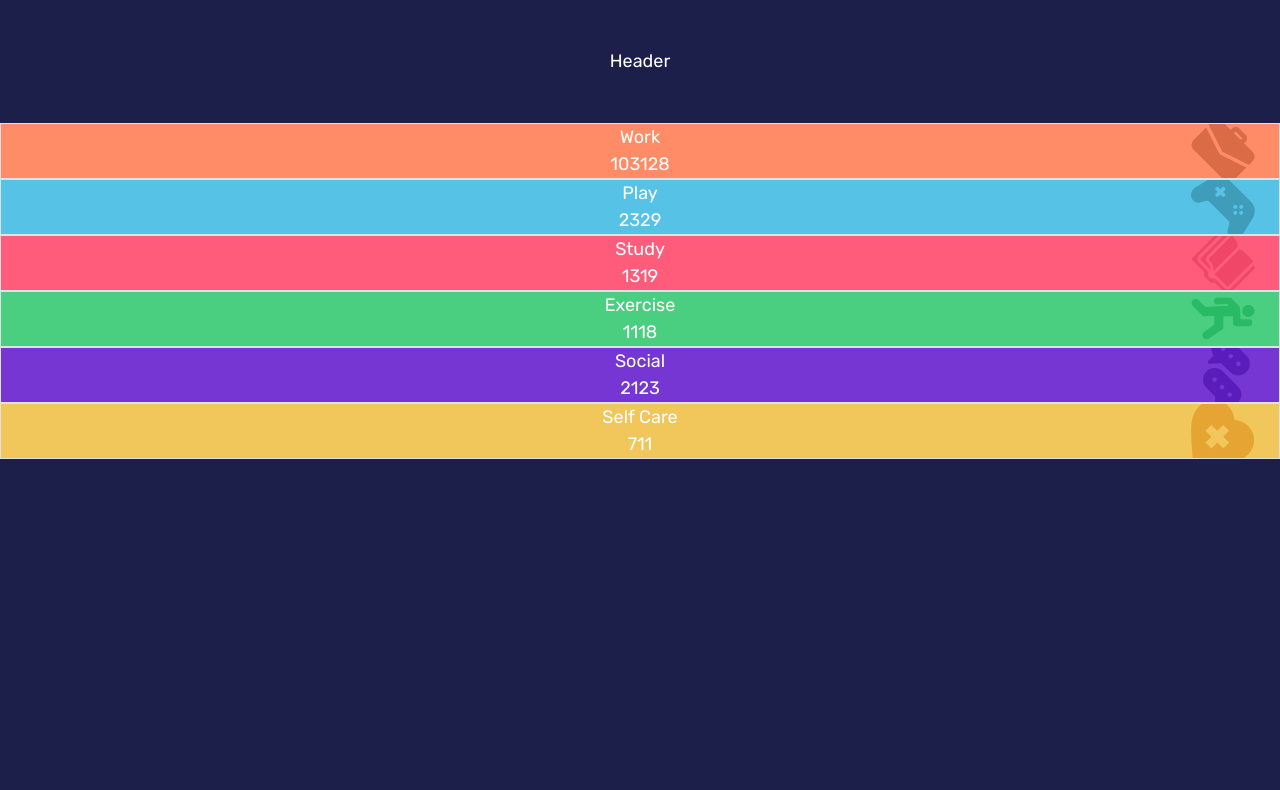
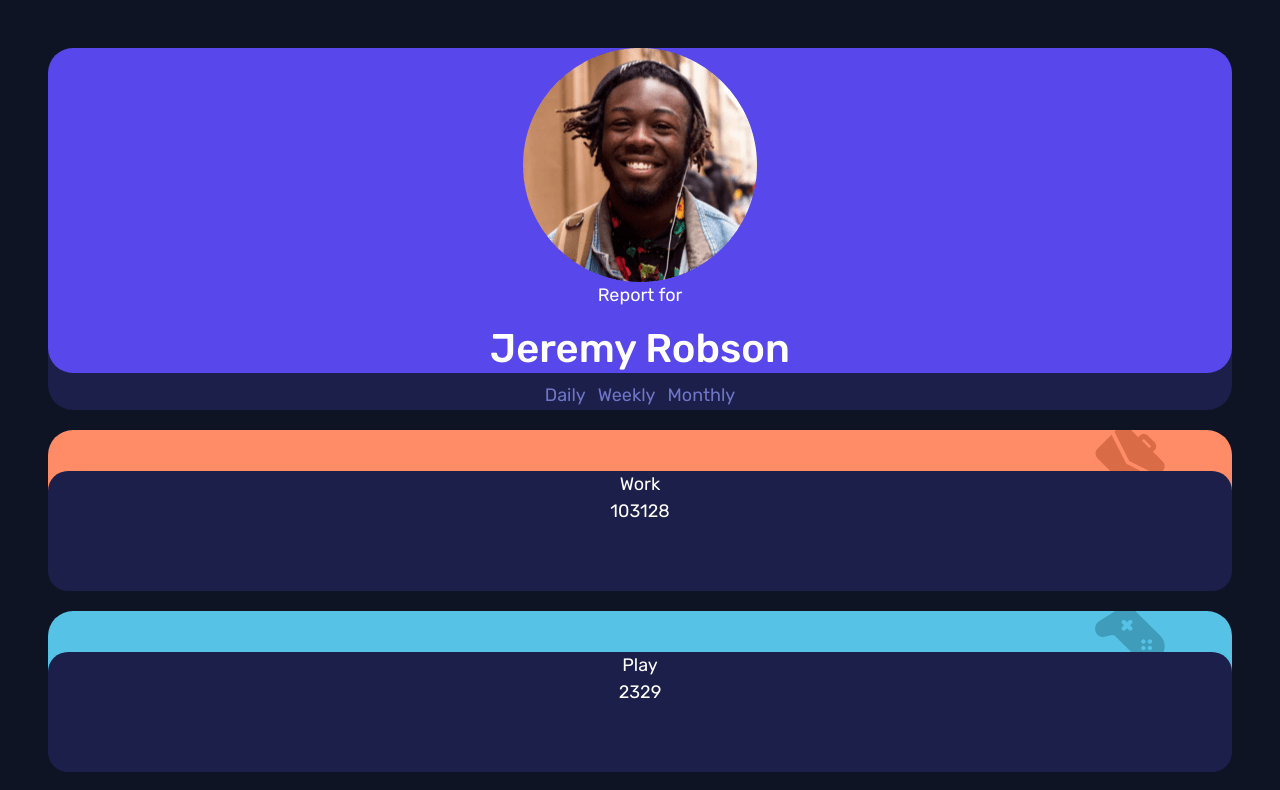
Before and after one commit to tombab/TimeProject, a React (Create React App) app: page / in a window 1280 px wide. Shown: the top 790 px of the page. Built offline with nearby package versions, Linux system fonts and the light colour scheme.

Commit message:
<Styles> Mise en place des styles CardContainer
Mise en place des styles CardContainer

```diff
--- a/src/App.scss
+++ b/src/App.scss
@@ -4,7 +4,7 @@
   text-align: center;
   font-size: $fontSize;
   font-family: $fontFamily;
-  background-color: $darkBlue;
+  background-color: $veryDarkBlue;
   height: 100%;
   min-height: 100vh;
   width: 100%;
--- a/src/App.tsx
+++ b/src/App.tsx
@@ -6,14 +6,15 @@ import data from './data'
 function App() {
 
   return (
-    <div className="App">
-      <Header/>
+    <div className="App d-flex flex-column p-5">
+      <Header
+
+      />
       {data.map((m) =>
         <Card
           key={m.title}
           title={m.title}
           timeframes= {m.timeframes}
-          image={m.image}
           />)
       }
     </div>
--- /dev/null
+++ b/src/components/button/Selection.scss
@@ -0,0 +1,11 @@
+@import "./../../variables.scss";
+
+.button {
+  border: none;
+  background: none;
+  color: $desaturatedBlue;
+  &:active,
+  &:hover {
+    color: white;
+  }
+}
--- /dev/null
+++ b/src/components/button/Selection.tsx
@@ -0,0 +1,11 @@
+import './Selection.scss'
+
+function Selection(props:any) {
+    return (
+        <>
+        <button className='button'>{props.value}</button>
+        </>
+    )
+}
+
+export default Selection
--- a/src/components/card/Card.scss
+++ b/src/components/card/Card.scss
@@ -10,8 +10,8 @@ $images: (
 );
 
 @for $i from 1 through length($images) {
-  .icon:nth-child(#{length($images)}n + #{$i}) {
-    background: no-repeat center left 98% / 5% #{nth($images, $i)};
+  .cardContainer:nth-child(#{length($images)}n + #{$i}) {
+    background: no-repeat top -5% left 94% / 70px #{nth($images, $i)};
   }
 }
 
@@ -25,7 +25,22 @@ $color: (
 );
 
 @for $i from 1 through length($color) {
-  .icon:nth-child(#{length($color)}n + #{$i}) {
+  .cardContainer:nth-child(#{length($color)}n + #{$i}) {
     background-color: nth($color, $i);
   }
 }
+
+.cardContainer {
+  border-radius: 25px;
+  margin: 20px 0 0;
+}
+
+.enteteContainer {
+  height: 25px;
+}
+
+.textContainer {
+  border-radius: 20px;
+  background-color: $darkBlue;
+  height: 120px;
+}
--- a/src/components/card/Card.tsx
+++ b/src/components/card/Card.tsx
@@ -2,7 +2,10 @@ import './Card.scss'
 
 function Card(props:any) {
     return (
-        <div className='border icon'>
+        <div className='cardContainer'>
+            <p className='enteteContainer'></p>
+            <div className='textContainer'>
+                <div>
                     <div>{props.title}</div>
                     <div>
                         {props.timeframes === 'daily'? (
@@ -16,6 +19,10 @@ function Card(props:any) {
                         }
                     </div>
                 </div>
+                <div>
+                </div>
+            </div>
+        </div>
     )
 }
 
--- a/src/components/header/Header.scss
+++ b/src/components/header/Header.scss
@@ -1 +1,10 @@
 @import "./../../variables.scss";
+
+.header {
+  background-color: $darkBlue;
+  border-radius: 25px;
+  .profilEntete {
+    background-color: $blue;
+    border-radius: 25px;
+  }
+}
--- a/src/components/header/Header.tsx
+++ b/src/components/header/Header.tsx
@@ -1,10 +1,20 @@
-import React from 'react'
 import './Header.scss'
+import profilPicture from '../../assets/image-jeremy.png'
+import Selection from '../button/Selection'
 
 function Header(props:any) {
     return (
-        <div className='test p-5'>
-           Header
+        <div className='header'>
+           <div className='profilEntete'>
+               <img src={profilPicture} alt="profil picture" />
+               <p>Report for</p>
+               <h1>Jeremy Robson</h1>
+           </div>
+           <div>
+            <Selection value={'Daily'}/>
+            <Selection value={'Weekly'}/>
+            <Selection value={'Monthly'}/>
+           </div>
         </div>
     )
 }
```
Lines whose indentation alone changed are shown as unchanged.
